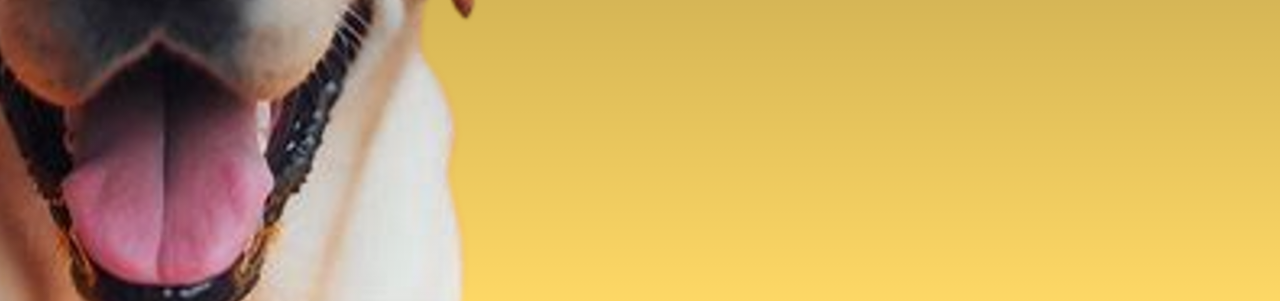
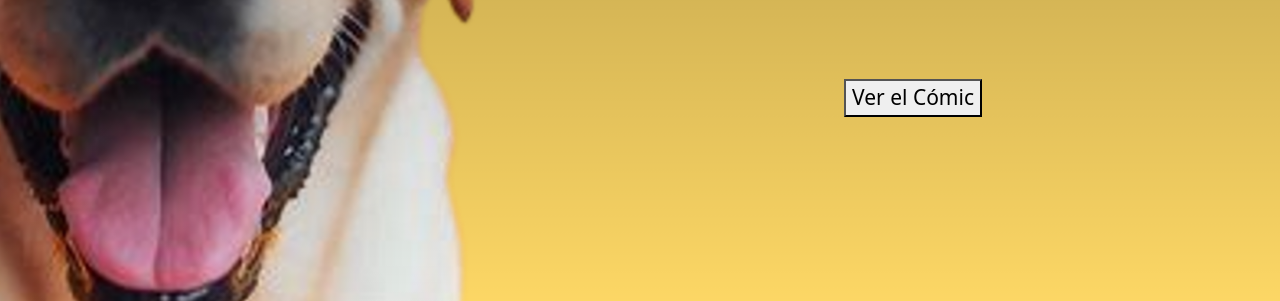
Before and after one commit to Yami2344/PetFeast, a plain HTML site: page index.html in a window 1280 px wide. Shown: the part 1465-1766 px from the top of the page. Drawn offline with nearby package versions, Linux system fonts and the light colour scheme.

Commit message:
Update index.html

```diff
--- a/index.html
+++ b/index.html
@@ -101,7 +101,8 @@
                                     Con sensores inteligentes evitará la sobrealimentación, garantizará la nutrición adecuada y la tranquilidad de saber que su mascota está bien, incluso cuando no está en casa.
                                 </p>
                                 <p class="text-white" style="font-size: 21px;">
-                                    <!--<a href="https://yami2344.github.io/comicpetfeast/">class="text-white">Conoce esta historia</a>-->
+                                    <a href="https://yami2344.github.io/comicpetfeast" target="_white">
+                                       <button>Ver el Cómic </button>
                                     <br>
                                    <br>
                                    <br>
```
